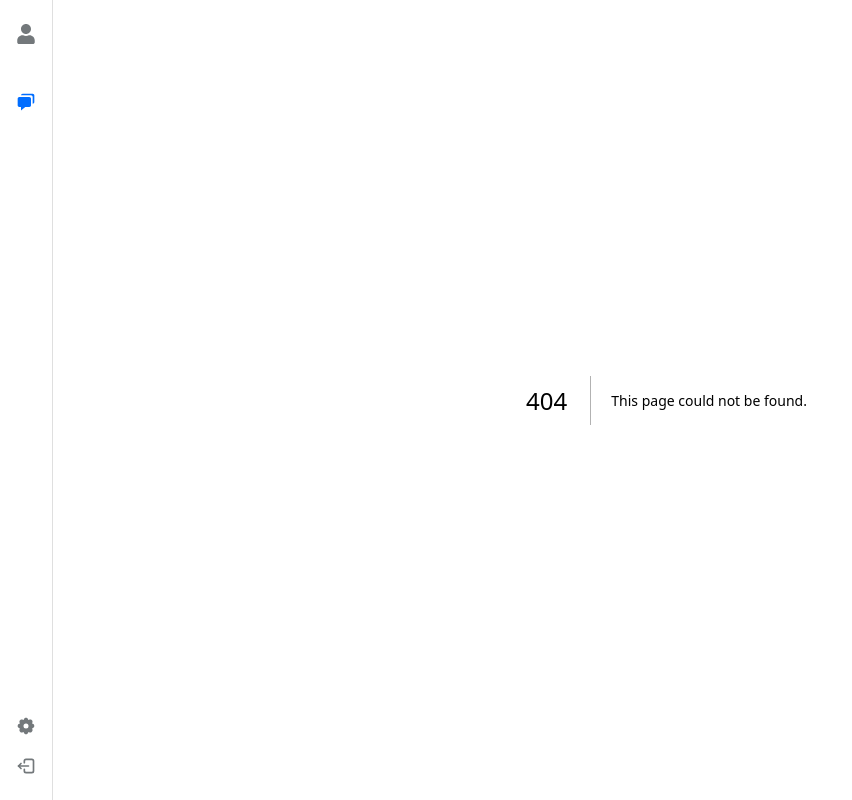
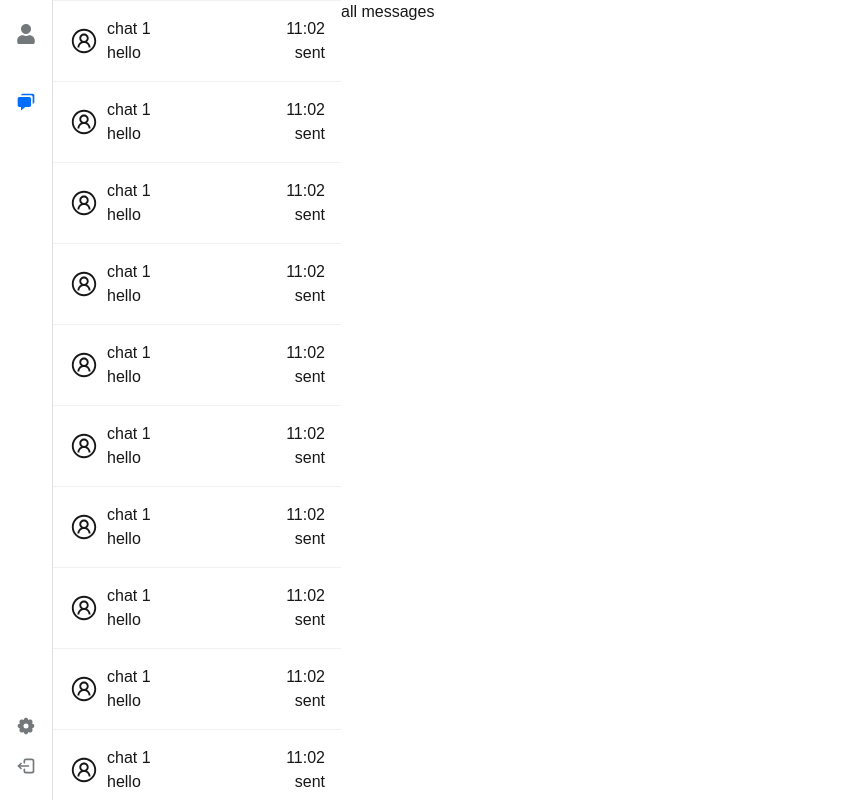
Before and after one commit to sp5255/chat-app, a Next.js app in the folder app-frontend/: page /all_chats in a window 1280 px wide. Before the commit this address had no page. Shown: the whole page, without its empty margins (0-852 px from the left). Built offline with nearby package versions, Linux system fonts and the light colour scheme.

Commit message:
feat: added chats page

```diff
--- /dev/null
+++ b/app-frontend/src/app/all_chats/Chat.jsx
@@ -0,0 +1,24 @@
+"use client";
+import { LiaUserCircleSolid } from "react-icons/lia";
+
+const Chat = ({ chatData }) => {
+  const { name, lastMessage, lastMessageTimeStamp, lastMessageStatus } =
+    chatData;
+  return (
+    <div className="flex gap-2 p-4 border-t-[1px] border-secondary-grey w-full items-center hover:bg-secondary-grey hover:cursor-pointer hover:transition-colors">
+      <LiaUserCircleSolid size={30} />
+      <div className="flex-1">
+        <div className="flex justify-between gap-1">
+          <p className="chat-name truncate max-w-72">{name}</p>
+          <p className="time">{lastMessageTimeStamp}</p>
+        </div>
+        <div className="flex justify-between gap-1 ">
+          <p className="last-message truncate max-w-72">{lastMessage}</p>
+          <p className="message-status">{lastMessageStatus}</p>
+        </div>
+      </div>
+    </div>
+  );
+};
+
+export default Chat;
--- /dev/null
+++ b/app-frontend/src/app/all_chats/Messages.jsx
@@ -0,0 +1,7 @@
+import React from "react";
+
+const Messages = () => {
+  return <div>all messages</div>;
+};
+
+export default Messages;
--- /dev/null
+++ b/app-frontend/src/app/all_chats/page.jsx
@@ -0,0 +1,26 @@
+import React from "react";
+import Chat from "./Chat";
+import Messages from "./Messages";
+
+const AllChats = () => {
+  const chats = new Array(20).fill({
+    name: "chat 1",
+    lastMessage: "hello",
+    lastMessageStatus: "sent",
+    lastMessageTimeStamp: "11:02",
+  });
+  return (
+    <div className="flex">
+      <div className="overflow-y-auto max-h-[100vh] scrollbar-hide max-w-72 w-full">
+        {chats.map((chat) => (
+          <Chat chatData={chat} />
+        ))}
+      </div>
+      <div>
+        <Messages />
+      </div>
+    </div>
+  );
+};
+
+export default AllChats;
```
